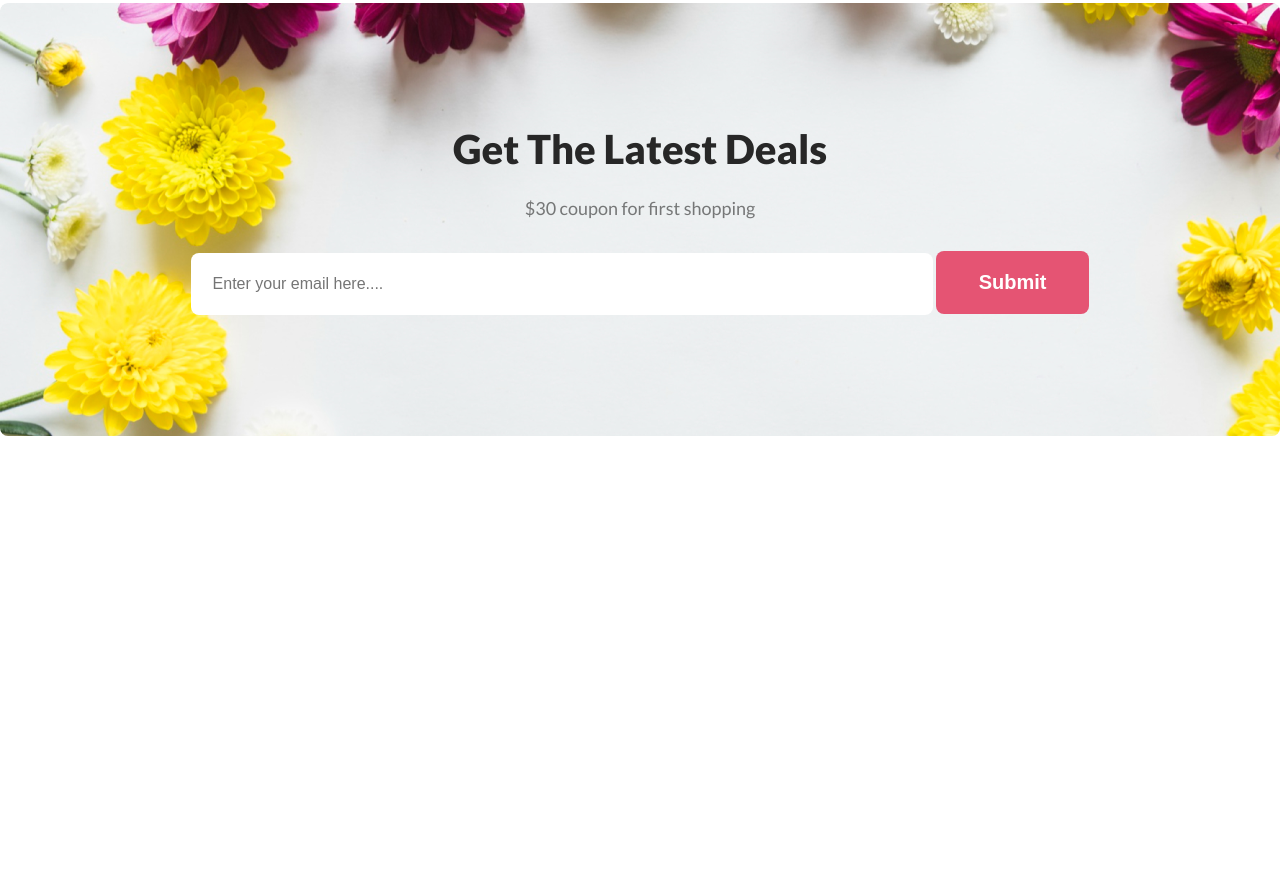
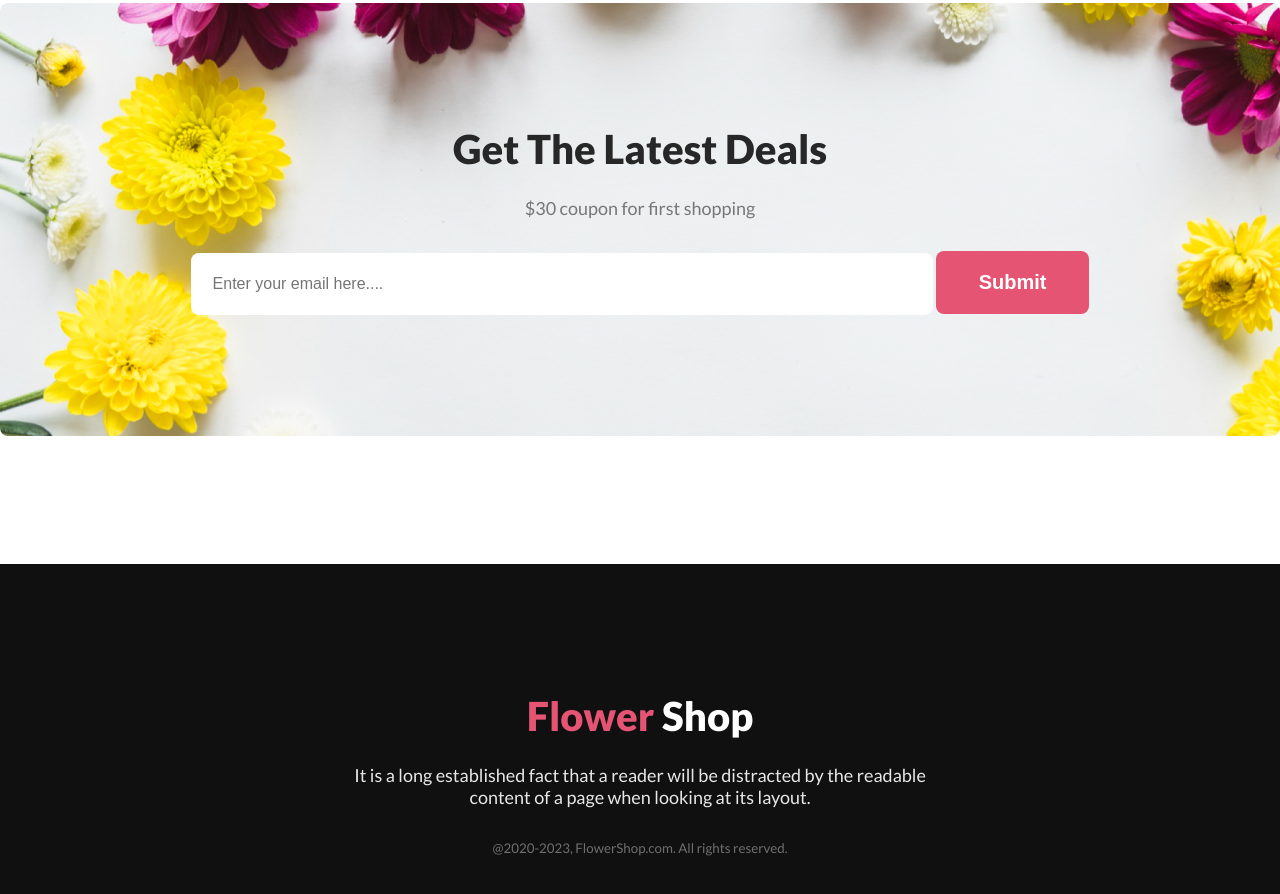
Before and after one commit to riponmondalbd/flower-shop, a plain HTML site: page index.html in a window 1280 px wide. Shown: the part 3642-4536 px from the top of the page. Before the commit the page ends 4206 px from the top, so only its background shows below. Drawn offline with Linux system fonts and the light colour scheme.

Commit message:
complete footer section

```diff
--- a/index.html
+++ b/index.html
@@ -130,8 +130,19 @@
             </div>
         </section>
         <!-- latest deal end -->
+
     </body>
-    <footer></footer>
+    <footer>
+        <h3 class="common-heading"><span class="pink-heading">Flower</span> <span style="color: #fff;">Shop</span></h3>
+        <p class="common-description footer-description">
+            It is a long established fact that a reader will be distracted by the readable <br>content of a page
+            when
+            looking at its layout.
+        </p>
+        <small>
+            <p>@2020-2023, FlowerShop.com. All rights reserved. </p>
+        </small>
+    </footer>
 </body>
 
 </html>
--- a/styles/style.css
+++ b/styles/style.css
@@ -208,3 +208,20 @@ header {
 .latest-deal-container {
     margin-bottom: 128px;
 }
+
+/* footer */
+footer {
+    background-color: #111010;
+    padding: 128px 0;
+}
+
+.footer-description {
+    text-align: center;
+    color: rgba(255, 255, 255, 0.90);
+}
+
+footer>small p {
+    text-align: center;
+    margin-top: 32px;
+    color: rgba(255, 255, 255, 0.40);
+}
```
